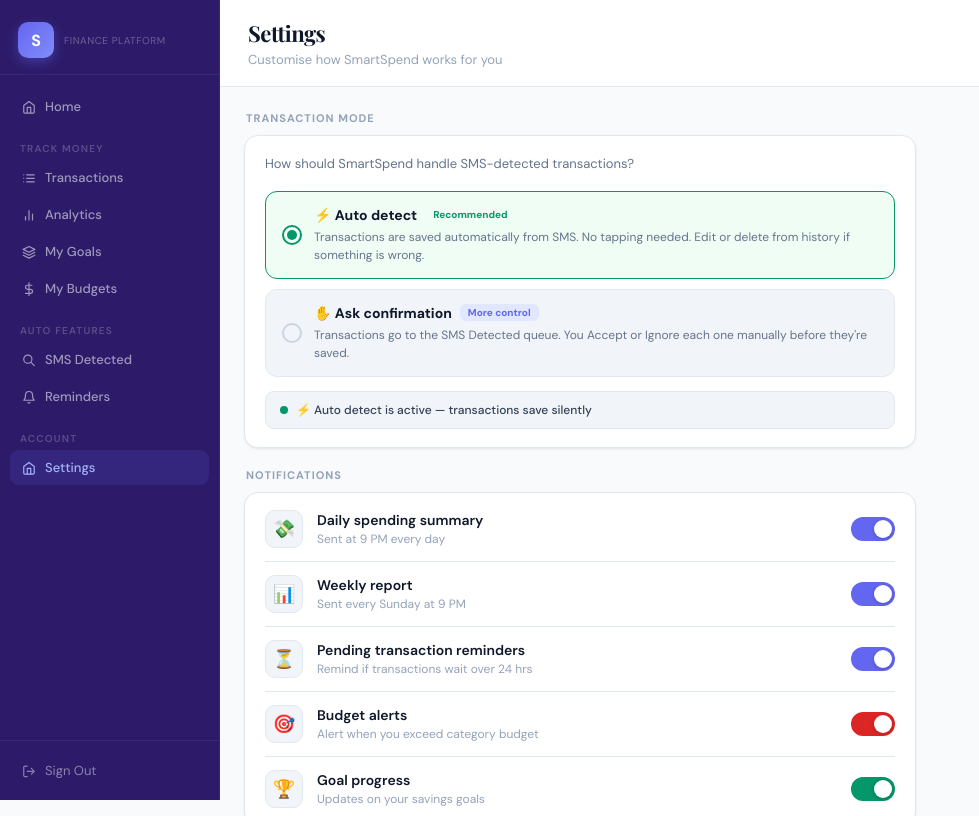
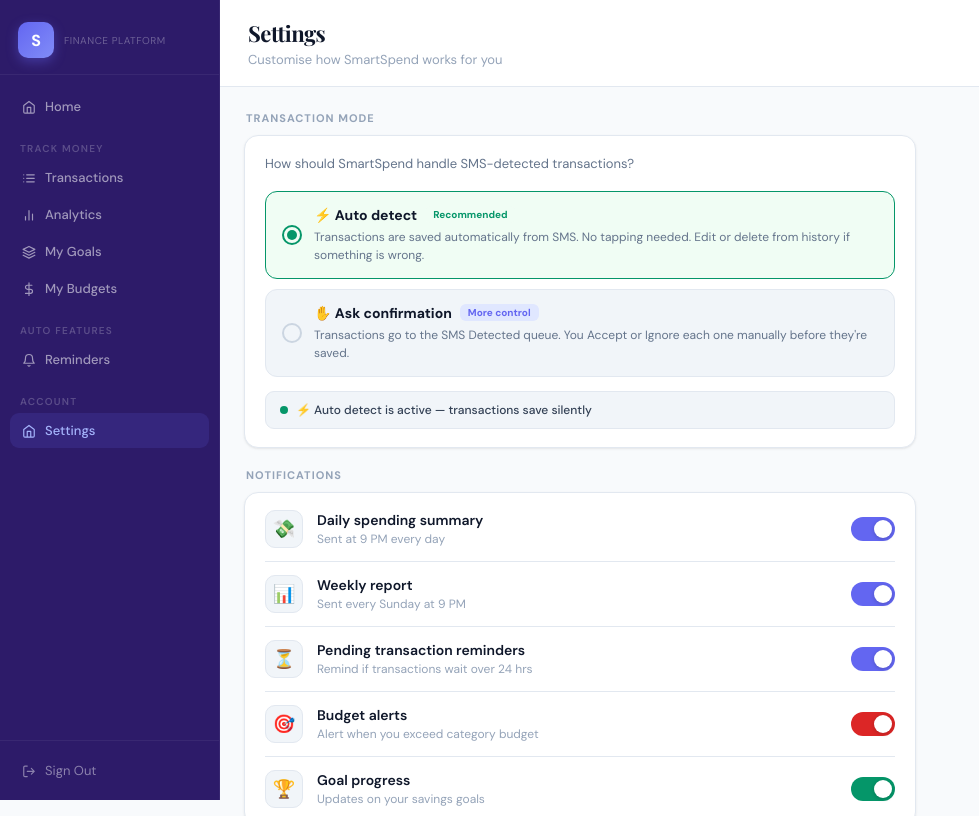
Before and after one commit to NAVEEN-REDDY-MADALA/smartspend-frontend, a React (Vite) app: page /settings in a window 1280 px wide. Shown: the top 816 px of the page, without its empty margins (0-979 px from the left). Built offline with nearby package versions, Linux system fonts and the light colour scheme; sample sign-in values are in the browser's storage.

Commit message:
changes made in screen pages

```diff
--- a/src/components/Navbar.jsx
+++ b/src/components/Navbar.jsx
@@ -42,10 +42,10 @@
             {/* <span style={navLinkIcon}>📈</span> */}
             {/* <span>Analytics</span> */}
           </Link>
-          <Link to="/detected-transactions" style={navLink}>
+          {/* <Link to="/detected-transactions" style={navLink}>
             <span style={navLinkIcon}>🔍</span>
             <span>Detected</span>
-          </Link>
+          </Link> */}
 
         </div>
 
--- a/src/pages/Analytics.jsx
+++ b/src/pages/Analytics.jsx
@@ -82,7 +82,7 @@
     {to:"/budgets",label:"My Budgets",icon:"budget"},
   ]},
   {label:"Auto Features",items:[
-    {to:"/detected-transactions",label:"SMS Detected",icon:"detect"},
+    // {to:"/detected-transactions",label:"SMS Detected",icon:"detect"},
     {to:"/reminders",label:"Reminders",icon:"reminder"},
   ]},
   {label:"Account",items:[{to:"/settings",label:"Settings",icon:"home"}]},
--- a/src/pages/Budgets.jsx
+++ b/src/pages/Budgets.jsx
@@ -66,7 +66,7 @@
     {to:"/budgets",label:"My Budgets",icon:"budget"},
   ]},
   {label:"Auto Features",items:[
-    {to:"/detected-transactions",label:"SMS Detected",icon:"detect"},
+    // {to:"/detected-transactions",label:"SMS Detected",icon:"detect"},
     {to:"/reminders",label:"Reminders",icon:"reminder"},
   ]},
   {label:"Account",items:[{to:"/settings",label:"Settings",icon:"home"}]},
--- a/src/pages/Dashboard.jsx
+++ b/src/pages/Dashboard.jsx
@@ -86,7 +86,7 @@
     {to:"/budgets",label:"My Budgets",icon:"budget"},
   ]},
   {label:"Auto Features",items:[
-    {to:"/detected-transactions",label:"SMS Detected",icon:"detect"},
+    // {to:"/detected-transactions",label:"SMS Detected",icon:"detect"},
     {to:"/reminders",label:"Reminders",icon:"reminder"},
   ]},
   // ✅ ADD THIS
--- a/src/pages/DetectedTransactions.jsx
+++ b/src/pages/DetectedTransactions.jsx
@@ -76,7 +76,7 @@
     {to:"/budgets",label:"My Budgets",icon:"budget"},
   ]},
   {label:"Auto Features",items:[
-    {to:"/detected-transactions",label:"SMS Detected",icon:"detect"},
+    // {to:"/detected-transactions",label:"SMS Detected",icon:"detect"},
     {to:"/reminders",label:"Reminders",icon:"reminder"},
   ]},
   {label:"Account",items:[{to:"/settings",label:"Settings",icon:"home"}]},
--- a/src/pages/Goals.jsx
+++ b/src/pages/Goals.jsx
@@ -71,7 +71,7 @@
     {to:"/budgets",label:"My Budgets",icon:"budget"},
   ]},
   {label:"Auto Features",items:[
-    {to:"/detected-transactions",label:"SMS Detected",icon:"detect"},
+    // {to:"/detected-transactions",label:"SMS Detected",icon:"detect"},
     {to:"/reminders",label:"Reminders",icon:"reminder"},
   ]},
   {label:"Account",items:[{to:"/settings",label:"Settings",icon:"home"}]},
--- a/src/pages/MobileLayout.jsx
+++ b/src/pages/MobileLayout.jsx
@@ -365,7 +365,7 @@
   { to: "/analytics",             label: "Analytics", icon: "analytics"},
   { to: "/budgets",               label: "Budgets",   icon: "budget"   },
   { to: "/goals",                 label: "Goals",     icon: "goals"    },
-  { to: "/detected-transactions", label: "SMS",       icon: "detect"   },
+  // { to: "/detected-transactions", label: "SMS",       icon: "detect"   },
   { to: "/reminders",             label: "Reminders", icon: "reminder" },
   // { to: "/settings",              label: "Settings",  icon: "home" }
   { to: "/Settings", label: "Settings", icon: "home" }
--- a/src/pages/Reminders.jsx
+++ b/src/pages/Reminders.jsx
@@ -69,7 +69,7 @@
     {to:"/budgets",label:"My Budgets",icon:"budget"},
   ]},
   {label:"Auto Features",items:[
-    {to:"/detected-transactions",label:"SMS Detected",icon:"detect"},
+    // {to:"/detected-transactions",label:"SMS Detected",icon:"detect"},
     {to:"/reminders",label:"Reminders",icon:"reminder"},
   ]},
   {label:"Account",items:[{to:"/settings",label:"Settings",icon:"home"}]},
--- a/src/pages/Settings.jsx
+++ b/src/pages/Settings.jsx
@@ -93,7 +93,9 @@
 const NAV_SECTIONS = [
   { label: null, items: [{ to: "/dashboard", label: "Home", icon: "home" }] },
   { label: "Track Money", items: [{ to: "/transactions", label: "Transactions", icon: "tx" }, { to: "/analytics", label: "Analytics", icon: "analytics" }, { to: "/goals", label: "My Goals", icon: "goals" }, { to: "/budgets", label: "My Budgets", icon: "budget" }] },
-  { label: "Auto Features", items: [{ to: "/detected-transactions", label: "SMS Detected", icon: "detect" }, { to: "/reminders", label: "Reminders", icon: "reminder" }] },
+  { label: "Auto Features", items: [
+    // { to: "/detected-transactions", label: "SMS Detected", icon: "detect" },
+     { to: "/reminders", label: "Reminders", icon: "reminder" }] },
   { label: "Account", items: [{ to: "/settings", label: "Settings", icon: "home" }] },
 ];
 
--- a/src/pages/Transactions.jsx
+++ b/src/pages/Transactions.jsx
@@ -128,7 +128,7 @@
     {to:"/budgets",label:"My Budgets",icon:"budget"},
   ]},
   {label:"Auto Features",items:[
-    {to:"/detected-transactions",label:"SMS Detected",icon:"detect"},
+    // {to:"/detected-transactions",label:"SMS Detected",icon:"detect"},
     {to:"/reminders",label:"Reminders",icon:"reminder"},
   ]},
   {label:"Account",items:[{to:"/settings",label:"Settings",icon:"home"}]},
@@ -442,8 +442,7 @@
         {/* Merchant name */}
         <div style={{
           fontSize:12,color:"var(--ink3)",
-          overflow:"hidden",textOverflow:"ellipsis",whiteSpace:"nowrap",
-          marginBottom:6,fontWeight:500
+        whiteSpace:"normal",wordBreak:"break-word",marginBottom:6,fontWeight:500
         }}>
           {merchant||<span style={{color:"var(--ink4)",fontStyle:"italic"}}>No merchant</span>}
         </div>
@@ -460,8 +459,8 @@
               {datePart}
             </span>
             {timePart&&(
-              <span style={{fontSize:10,color:"var(--ink4)",whiteSpace:"nowrap",overflow:"hidden",textOverflow:"ellipsis"}}>{timePart}</span>
-            )}
+  <span style={{fontSize:10,color:"var(--ink4)",whiteSpace:"nowrap"}}>{timePart}</span>
+)}
           </div>
           {/* Right: type + source badges */}
           <div style={{display:"flex",alignItems:"center",gap:4,flexShrink:0}}>
```
